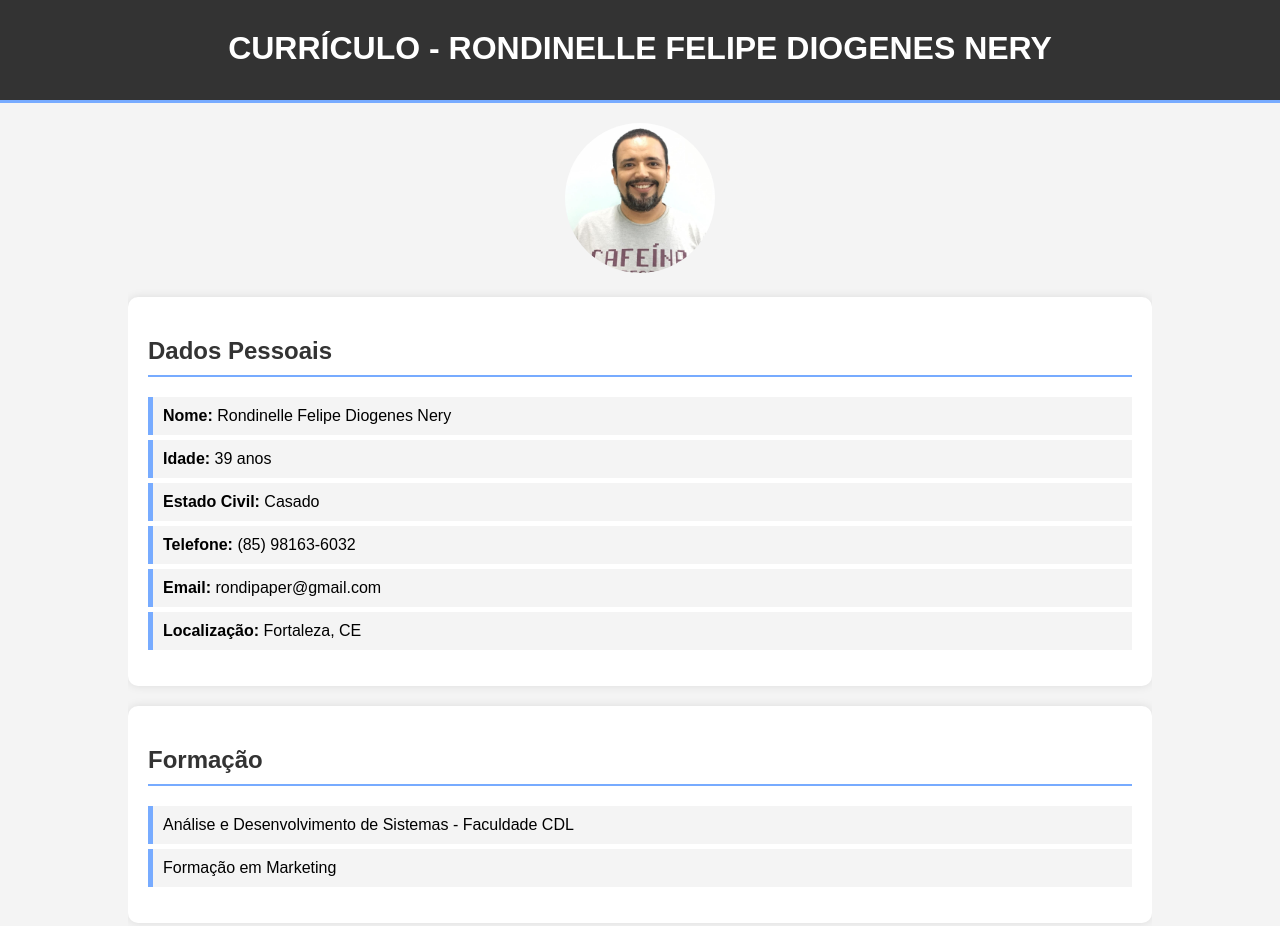
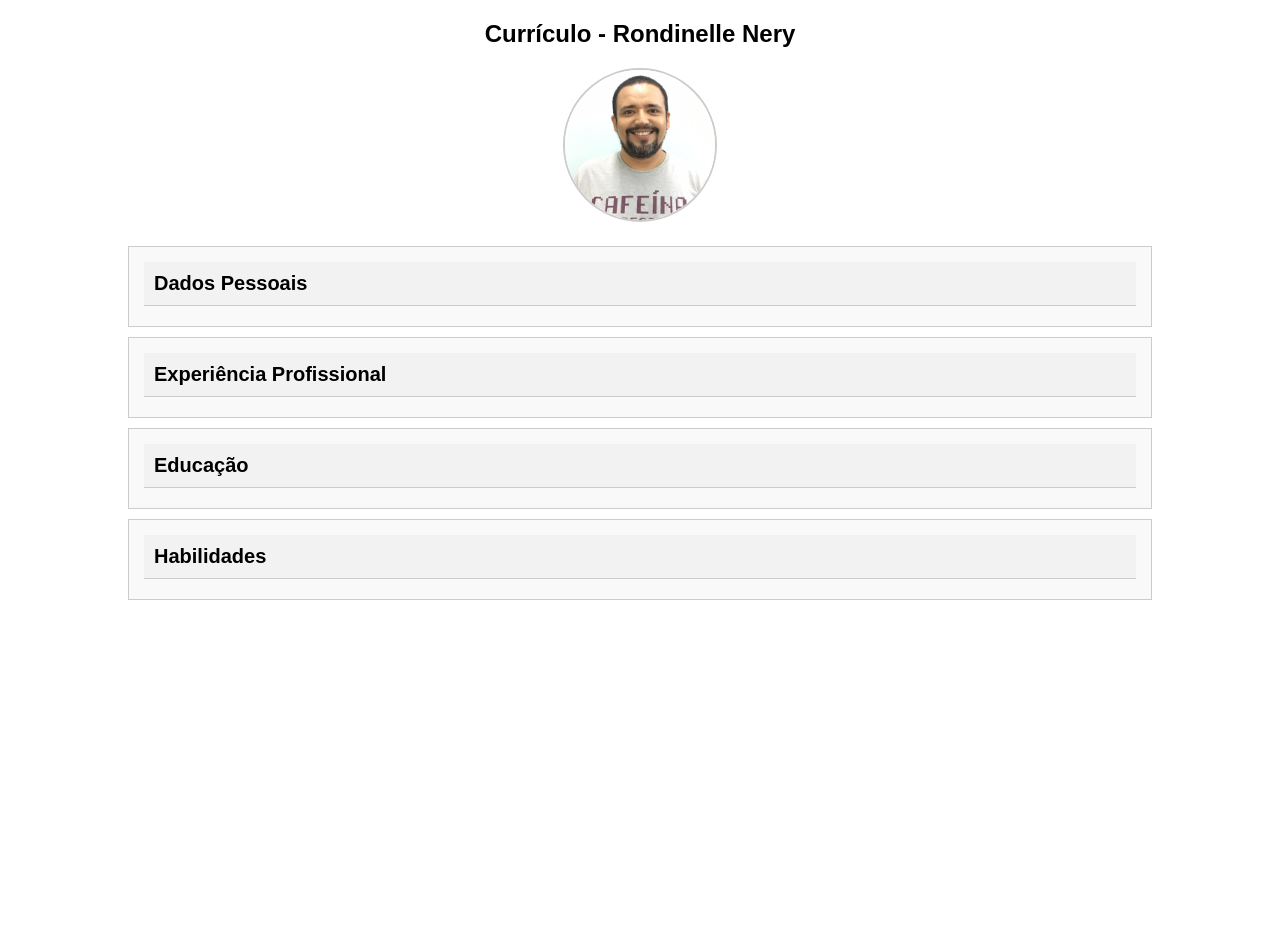
Before and after one commit to rondinellenery/rondinery, a plain HTML site: page index.html in a window 1280 px wide. Shown: the top 926 px of the page. After the commit the page ends 800 px from the top, so only its background shows below. Drawn offline with Linux system fonts and the light colour scheme.

Commit message:
novo index apos ajustes
novo index apos ajustes

```diff
--- a/index.html
+++ b/index.html
@@ -3,144 +3,144 @@
 <head>
     <meta charset="UTF-8">
     <meta name="viewport" content="width=device-width, initial-scale=1.0">
-    <meta name="description" content="Currículo de Rondinelle Felipe Diogenes Nery">
     <title>Currículo - Rondinelle Felipe Diogenes Nery</title>
     <style>
         body {
             font-family: Arial, sans-serif;
-            margin: 0;
-            padding: 0;
-            background-color: #f4f4f4;
+            margin: 20px;
+            text-align: center; /* Centraliza o texto */
         }
-        .container {
-            width: 80%;
-            margin: auto;
+
+        h2 {
+            text-align: center;
+            margin-bottom: 20px;
+        }
+
+        .section {
+            border: 1px solid #ccc;
+            margin-bottom: 10px;
+            padding: 15px;
+            background-color: #f9f9f9;
+            display: inline-block;
+            width: 80%; /* Define uma largura para que os blocos fiquem centralizados */
+            text-align: left; /* Alinha o conteúdo das seções à esquerda */
+        }
+
+        .section-header {
+            font-size: 20px;
+            font-weight: bold;
+            cursor: pointer;
+            margin-bottom: 5px;
+            background-color: #f2f2f2;
+            padding: 10px;
+            border-bottom: 1px solid #ccc;
+        }
+
+        .section-content {
+            display: none; /* Inicialmente oculto */
+            padding: 10px;
+            background-color: white;
+        }
+
+        .active + .section-content {
+            display: block; /* Mostra o conteúdo quando a classe 'active' é ativada */
+        }
+
+        .section:hover {
+            background-color: #e6e6e6;
+        }
+
+        /* Estilo para a foto */
+        .photo {
             overflow: hidden;
+            text-align: center;
+            margin-bottom: 20px;
         }
-        header {
-            background: #333;
-            color: #fff;
-            padding-top: 30px;
-            min-height: 70px;
-            border-bottom: #77abff 3px solid;
-        }
-        header h1 {
-            text-align: center;
-            text-transform: uppercase;
-            margin: 0;
-        }
-        .photo {
-            text-align: center;
-            margin-top: 20px;
-        }
+
         .photo img {
-            border-radius: 50%;
             width: 150px;
             height: 150px;
-            object-fit: cover;
+            border-radius: 50%; /* Torna a imagem redonda */
+            border: 2px solid #ccc; /* Adiciona uma borda à foto */
+            -webkit-transition: -webkit-transform .5s ease;
+            transition: transform .5s ease;
         }
-        section {
-            padding: 20px;
-            background: #fff;
-            margin: 20px 0;
-            border-radius: 10px;
-            box-shadow: 0 0 10px rgba(0, 0, 0, 0.1);
-        }
-        h2 {
-            color: #333;
-            border-bottom: 2px solid #77abff;
-            padding-bottom: 10px;
-        }
-        ul {
-            list-style-type: none;
-            padding: 0;
-        }
-        ul li {
-            background: #f4f4f4;
-            margin: 5px 0;
-            padding: 10px;
-            border-left: 5px solid #77abff;
-        }
-        .instagram {
-            text-align: center;
-            margin-top: 20px;
-        }
-        .instagram a {
-            color: #333;
-            text-decoration: none;
-            font-weight: bold;
-        }
-        .instagram a:hover {
-            color: #77abff;
-        }
+        .photo:hover img{
+        -webkit-transform: scale(1.1);
+        transform: scale(1.1);
+}
     </style>
 </head>
 <body>
 
-    <header>
-        <h1>Currículo - Rondinelle Felipe Diogenes Nery</h1>
-    </header>
+    <h2>Currículo - Rondinelle Nery</h2>
 
-    <div class="container">
-        <div class="photo">
-            <!-- Substitua 'foto.jpg' pelo caminho para sua foto -->
-            <img src="http://127.0.0.1:5500/images/rondinelle_nery.jpeg"  alt="Foto de Rondinelle Felipe Diogenes Nery">
-        </div>
+    <!-- Campo para a foto -->
+    <div class="photo">
+        <img src="http://127.0.0.1:5500/images/rondinelle_nery.jpeg" alt="Foto de Rondinelle Nery">
+    </div>
 
-        <section id="dados-pessoais">
-            <h2>Dados Pessoais</h2>
-            <ul>
-                <li><strong>Nome:</strong> Rondinelle Felipe Diogenes Nery</li>
-                <li><strong>Idade:</strong> 39 anos</li>
-                <li><strong>Estado Civil:</strong> Casado</li>
-                <li><strong>Telefone:</strong> (85) 98163-6032</li>
-                <li><strong>Email:</strong> rondipaper@gmail.com</li>
-                <li><strong>Localização:</strong> Fortaleza, CE</li>
-            </ul>
-        </section>
-
-        <section id="formacao">
-            <h2>Formação</h2>
-            <ul>
-                <li>Análise e Desenvolvimento de Sistemas - Faculdade CDL</li>
-                <li>Formação em Marketing</li>
-            </ul>
-        </section>
-
-        <section id="experiencia">
-            <h2>Experiência Profissional</h2>
-            <ul>
-                <li><strong>Casa Magalhães:</strong> 11 anos (Analista, Instrutor de EAD, Atendimento SysPDV e VarejoFácil)</li>
-                <li>15 anos de experiência em automação comercial</li>
-                <li>Excelentes habilidades de trato com o cliente e profundo conhecimento em regras de negócio</li>
-            </ul>
-        </section>
-
-        <section id="competencias">
-            <h2>Competências</h2>
-            <ul>
-                <li>Desenvolvimento de Software (C++, JavaScript, Python, HTML, CSS)</li>
-                <li>Marketing e automação comercial</li>
-            </ul>
-        </section>
-
-        <section id="projetos">
-            <h2>Projetos Recentes</h2>
-            <ul>
-                <li>Desenvolvimento de projetos em C++</li>
-                <li>Estudo de desenvolvimento web (HTML, CSS, JavaScript)</li>
-            </ul>
-        </section>
-
-        <section id="objetivo">
-            <h2>Objetivo</h2>
-            <p>Busco uma oportunidade para aplicar minhas habilidades em desenvolvimento de software e automação comercial, contribuindo para o crescimento da empresa e meu desenvolvimento profissional.</p>
-        </section>
-
-        <div class="instagram">
-            <p>Visite meu <a href="https://www.instagram.com/rondi3d" target="_blank">perfil pessoal no Instagram</a>, onde compartilho minhas criações de arte 3D feitas no meu tempo livre.</p>
+    <!-- Seção de Dados Pessoais -->
+    <div class="section">
+        <div class="section-header">Dados Pessoais</div>
+        <div class="section-content">
+            <p><strong>Nome:</strong> Rondinelle Felipe Diogenes Nery</p>
+            <p><strong>Idade:</strong> 39 anos</p>
+            <p><strong>Email:</strong> rondipaper@gmail.com</p>
+            <p><strong>Telefone:</strong> 85981636032</p>
+            <p><strong>Localização:</strong> Fortaleza, CE</p>
         </div>
     </div>
 
+    <!-- Seção de Experiência Profissional -->
+    <div class="section">
+        <div class="section-header">Experiência Profissional</div>
+        <div class="section-content">
+            <p><strong>Empresa:</strong> Casa Magalhães</p>
+            <p><strong>Cargo:</strong> Atendimento SysPDV e VarejoFácil</p>
+            <p><strong>Período:</strong> 11 anos (até julho de 2024)</p>
+        </div>
+    </div>
+
+    <!-- Seção de Educação -->
+    <div class="section">
+        <div class="section-header">Educação</div>
+        <div class="section-content">
+            <p><strong>Faculdade:</strong> Faculdade CDL</p>
+            <p><strong>Curso:</strong> Análise e Desenvolvimento de Sistemas</p>
+            <p><strong>Semestre Atual:</strong> 2º semestre</p>
+        </div>
+    </div>
+
+    <!-- Seção de Habilidades -->
+    <div class="section">
+        <div class="section-header">Habilidades</div>
+        <div class="section-content">
+            <ul>
+                <li>Desenvolvimento em C++, JavaScript, Python, HTML e CSS</li>
+                <li>Marketing e Automação Comercial</li>
+                <li>Conhecimento técnico e prático sobre Impressão 3D</li>
+                <li>Software Fusion 360 - Modelagem 3D técnica</li>
+            </ul>
+        </div>
+    </div>
+
+    <script>
+        // JavaScript para alternar o conteúdo ao clicar
+        var headers = document.getElementsByClassName("section-header");
+
+        for (var i = 0; i < headers.length; i++) {
+            headers[i].addEventListener("click", function () {
+                this.classList.toggle("active");
+                var content = this.nextElementSibling;
+                if (content.style.display === "block") {
+                    content.style.display = "none";
+                } else {
+                    content.style.display = "block";
+                }
+            });
+        }
+    </script>
+
 </body>
 </html>
```
